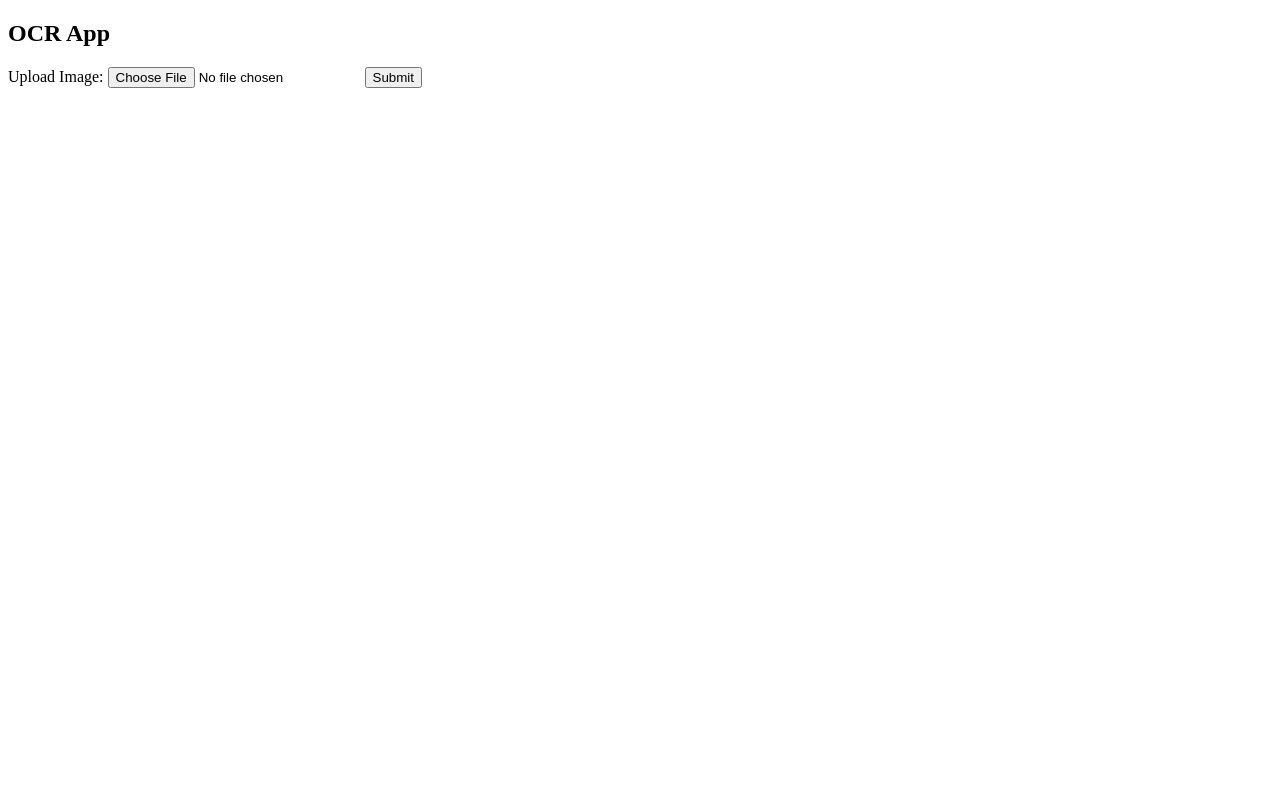
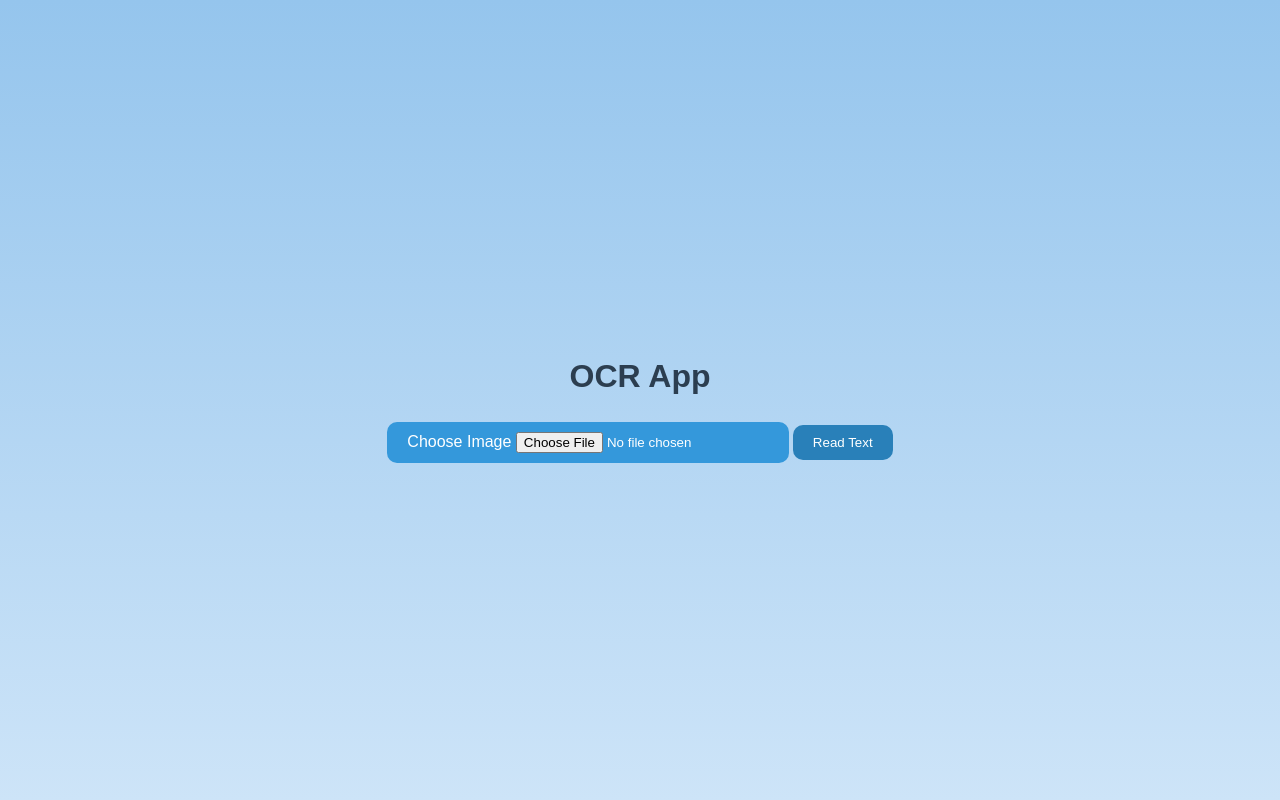
Before and after one commit to hillary-254/metervision, a Django app: page /ocr/ in a window 1280 px wide. Run offline with Django 4.2, Linux system fonts and the light colour scheme.

Commit message:
Beautify html

```diff
--- a/metervision/ocr_app/templates/ocr_app/index.html
+++ b/metervision/ocr_app/templates/ocr_app/index.html
@@ -4,14 +4,61 @@
     <meta charset="UTF-8">
     <meta name="viewport" content="width=device-width, initial-scale=1.0">
     <title>OCR App</title>
+    <style>
+        body {
+            display: flex;
+            flex-direction: column;
+            justify-content: center;
+            align-items: center;
+            height: 100vh;
+            margin: 0;
+            background: linear-gradient(to bottom, #95c5ed, #cde4f8); /* Gradient from LightSkyBlue to LightSteelBlue */
+        }
+
+        .container {
+            text-align: center;
+        }
+
+        h1 {
+            font-size: 2em;
+            font-family: 'Arial', sans-serif;
+            color: #2c3e50; /* Midnight Blue */
+            margin-bottom: 20px;
+        }
+
+        .upload-btn, .read-btn {
+            display: inline-block;
+            padding: 10px 20px;
+            border: none;
+            border-radius: 10px;
+            font-family: 'Arial', sans-serif;
+            cursor: pointer;
+        }
+
+        .upload-btn {
+            background-color: #3498db; /* Dodger Blue */
+            color: #fff;
+        }
+
+        .read-btn {
+            margin-top: 10px;
+            background-color: #2980b9; /* Belize Hole */
+            color: #fff;
+        }
+    </style>
 </head>
 <body>
-    <h2>OCR App</h2>
-    <form method="post" enctype="multipart/form-data">
-        {% csrf_token %}
-        <label for="image">Upload Image:</label>
-        <input type="file" name="image" accept="image/*" required>
-        <button type="submit">Submit</button>
-    </form>
+    <div class="container">
+        <h1>OCR App</h1>
+        <form method="post" enctype="multipart/form-data">
+            {% csrf_token %}
+            <label for="imageInput" class="upload-btn">
+                <span>Choose Image</span>
+                <input type="file" id="imageInput" name="image" accept="image/*" required>
+            </label>
+            <button type="submit" class="read-btn">Read Text</button>
+        </form>
+    </div>
+
 </body>
 </html>
```
Also changed, not shown: metervision/ocr_app/templates/ocr_app/result.html (+39 -2 lines).
